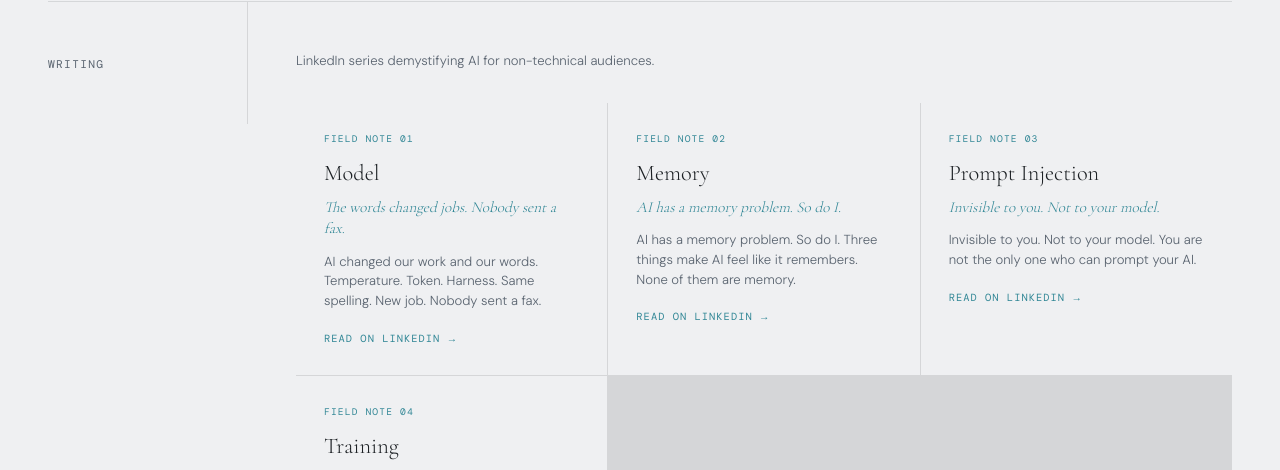
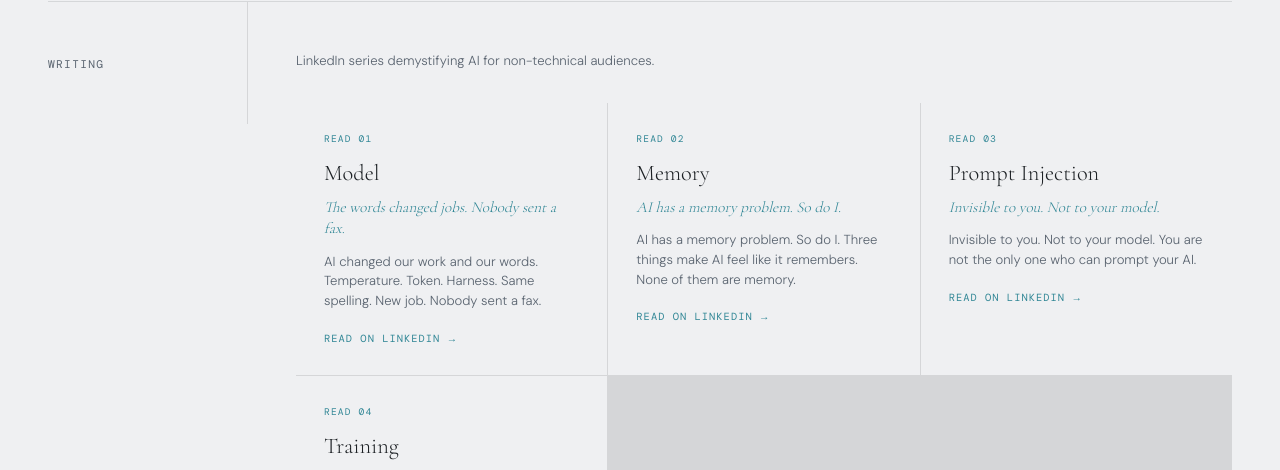
Before and after one commit to fde-shipit/martina-portfolio, a Next.js app: page / in a window 1280 px wide. Shown: the part 5352-5822 px from the top of the page. Built offline with nearby package versions, Linux system fonts and the light colour scheme.

Commit message:
replace field notes with read

```diff
--- a/content/data.ts
+++ b/content/data.ts
@@ -102,25 +102,25 @@ export const career = [
 
 export const posts = [
   {
-    week: "Field Note 01",
+    week: "Read 01",
     title: "Model",
     subheading: "The words changed jobs. Nobody sent a fax.",
     hook: "AI changed our work and our words. Temperature. Token. Harness. Same spelling. New job. Nobody sent a fax.",
   },
   {
-    week: "Field Note 02",
+    week: "Read 02",
     title: "Memory",
     subheading: "AI has a memory problem. So do I.",
     hook: "AI has a memory problem. So do I. Three things make AI feel like it remembers. None of them are memory.",
   },
   {
-    week: "Field Note 03",
+    week: "Read 03",
     title: "Prompt Injection",
     subheading: "Invisible to you. Not to your model.",
     hook: "Invisible to you. Not to your model. You are not the only one who can prompt your AI.",
   },
   {
-    week: "Field Note 04",
+    week: "Read 04",
     title: "Training",
     subheading: "The best trainer you've ever had stopped learning the day it launched.",
     hook: "Every model was trained. Past tense. A snapshot of the world up to a point in time. It's frozen there.",
```
